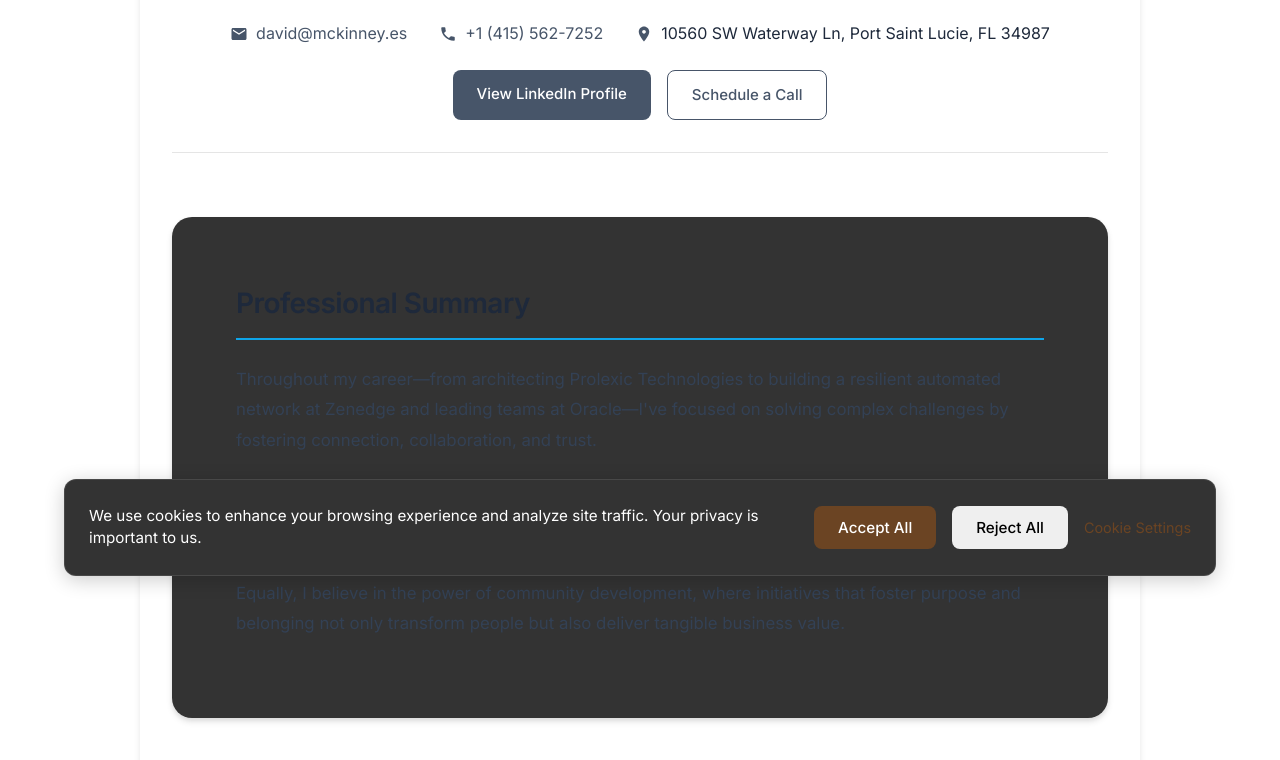
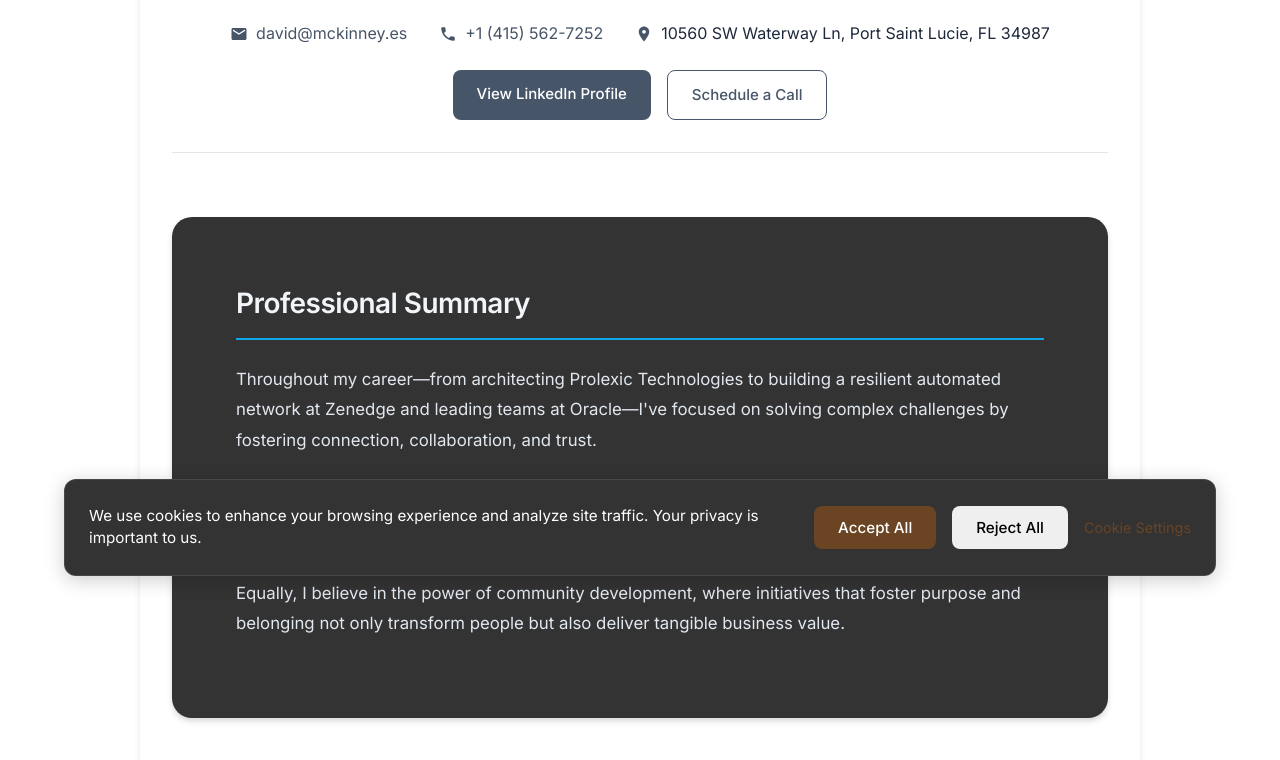
Before and after one commit to mckinaso87/mckinney-website, a plain HTML site: page resume/index.html in a window 1280 px wide. Shown: the part 192-952 px from the top of the page. Drawn offline with Linux system fonts and the light colour scheme.

Commit message:
fix: update text colors for better contrast in dark mode

```diff
--- a/css/resume.css
+++ b/css/resume.css
@@ -105,7 +105,7 @@ body {
 }
 
 .resume-section h2 {
-    color: #1e293b;
+    color: #f1f5f9;
     font-size: 1.75rem;
     margin-bottom: 1.5rem;
     padding-bottom: 0.75rem;
@@ -115,14 +115,14 @@ body {
 }
 
 .section-content {
-    color: #334155;
+    color: #e2e8f0;
     line-height: 1.6;
 }
 
 .section-content p {
     margin-bottom: 1rem;
     font-size: 1.05rem;
-    color: #334155;
+    color: #e2e8f0;
 }
 
 #professional-summary .section-content {
```
